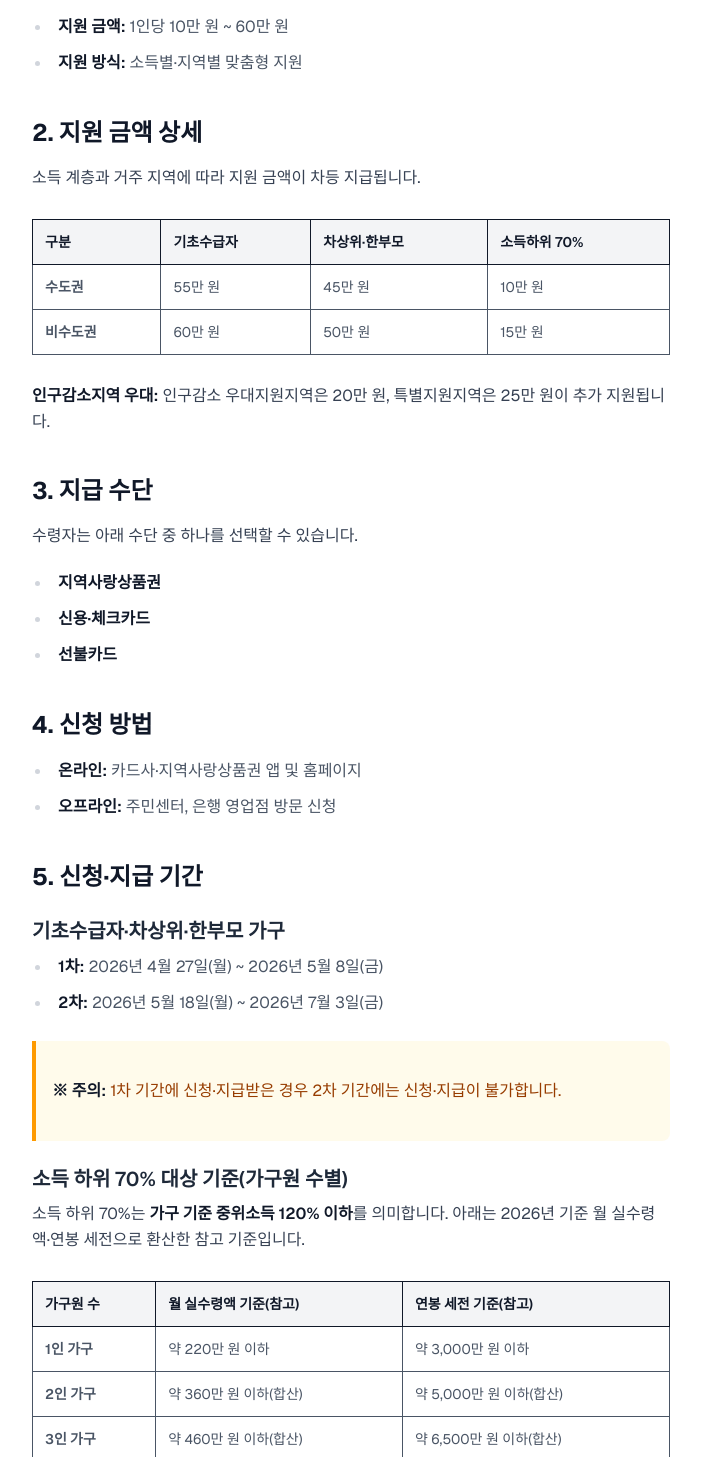
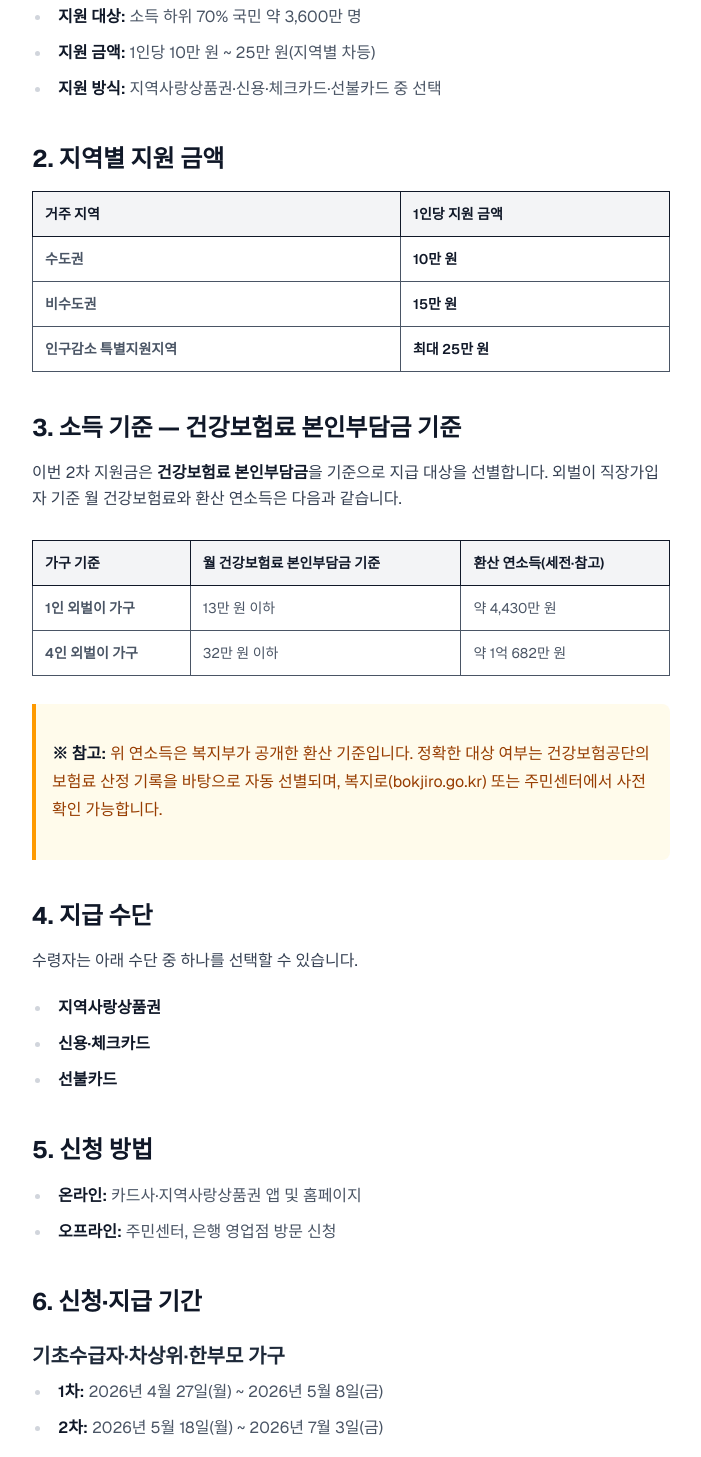
Before and after one commit to j-up/lifefit, a Next.js app: page /posts/2026-goyuga-pihae-support in a window 1280 px wide. Shown: the part 893-2350 px from the top of the page, without its empty margins (289-990 px from the left). Built offline with nearby package versions, Linux system fonts and the light colour scheme.

Commit message:
fix: update goyuga support post with correct amounts and NHIS income criteria

```diff
--- a/app/data/posts-rich-3.ts
+++ b/app/data/posts-rich-3.ts
@@ -1058,48 +1058,71 @@ export const postsPart3: Post[] = [
     readTime: "5분",
     content: `
       <p class="text-gray-700 leading-relaxed my-4">
-        <strong>고유가(고환율·유가·고물가)</strong>로 인한 서민층의 삼중고를 완화하기 위해 정부가 <strong>고유가 피해지원금</strong>을 지급합니다. 소득 하위 70% 국민을 대상으로 1인당 최대 60만 원까지 지원되며, 지역사랑상품권·신용·체크카드·선불카드 중 선택하여 받을 수 있습니다. 이번 글에서는 신청 자격, 지원 금액, 신청 기간과 방법을 상세히 정리해 드립니다.
+        20일 행정안전부에 따른 정부는 <strong>소득 하위 70% 국민 약 3,600만 명</strong>을 대상으로 <strong>1인당 10만 원~25만 원</strong>의 고유가 피해지원금을 지급하고 있습니다. 수도권은 10만 원, 비수도권은 15만 원, 인구감소 특별지원지역은 최대 25만 원까지 받을 수 있습니다. 지역사랑상품권·신용·체크카드·선불카드 중 선택하여 받을 수 있으며, 이번 글에서는 정확한 지원 금액과 소득 기준, 신청 기간과 방법을 상세히 정리해 드립니다.
       </p>
 
       <h2 class="text-2xl font-bold text-gray-900 mt-10 mb-4">1. 지원 개요</h2>
       <ul class="list-disc pl-5 space-y-2 my-4">
         <li><strong>추진 배경:</strong> 고유가·고환율·고물가로 인한 서민층의 삼중고 완화</li>
-        <li><strong>지원 대상:</strong> 소득 하위 70% 국민(기초수급자·차상위·한부모 포함)</li>
-        <li><strong>지원 금액:</strong> 1인당 10만 원 ~ 60만 원</li>
-        <li><strong>지원 방식:</strong> 소득별·지역별 맞춤형 지원</li>
+        <li><strong>지원 대상:</strong> 소득 하위 70% 국민 약 3,600만 명</li>
+        <li><strong>지원 금액:</strong> 1인당 10만 원 ~ 25만 원(지역별 차등)</li>
+        <li><strong>지원 방식:</strong> 지역사랑상품권·신용·체크카드·선불카드 중 선택</li>
       </ul>
 
-      <h2 class="text-2xl font-bold text-gray-900 mt-10 mb-4">2. 지원 금액 상세</h2>
-      <p class="text-gray-700 leading-relaxed my-4">소득 계층과 거주 지역에 따라 지원 금액이 차등 지급됩니다.</p>
+      <h2 class="text-2xl font-bold text-gray-900 mt-10 mb-4">2. 지역별 지원 금액</h2>
       <table class="min-w-full border-collapse border border-gray-300 text-sm my-6">
         <thead>
           <tr class="bg-gray-100">
-            <th class="p-3 border text-left">구분</th>
-            <th class="p-3 border text-left">기초수급자</th>
-            <th class="p-3 border text-left">차상위·한부모</th>
-            <th class="p-3 border text-left">소득하위 70%</th>
+            <th class="p-3 border text-left">거주 지역</th>
+            <th class="p-3 border text-left">1인당 지원 금액</th>
           </tr>
         </thead>
         <tbody>
           <tr>
             <td class="p-3 border font-semibold">수도권</td>
-            <td class="p-3 border">55만 원</td>
-            <td class="p-3 border">45만 원</td>
-            <td class="p-3 border">10만 원</td>
+            <td class="p-3 border"><strong>10만 원</strong></td>
           </tr>
           <tr>
             <td class="p-3 border font-semibold">비수도권</td>
-            <td class="p-3 border">60만 원</td>
-            <td class="p-3 border">50만 원</td>
-            <td class="p-3 border">15만 원</td>
+            <td class="p-3 border"><strong>15만 원</strong></td>
+          </tr>
+          <tr>
+            <td class="p-3 border font-semibold">인구감소 특별지원지역</td>
+            <td class="p-3 border"><strong>최대 25만 원</strong></td>
           </tr>
         </tbody>
       </table>
+
+      <h2 class="text-2xl font-bold text-gray-900 mt-10 mb-4">3. 소득 기준 — 건강보험료 본인부담금 기준</h2>
       <p class="text-gray-700 leading-relaxed my-4">
-        <strong>인구감소지역 우대:</strong> 인구감소 우대지원지역은 20만 원, 특별지원지역은 25만 원이 추가 지원됩니다.
+        이번 2차 지원금은 <strong>건강보험료 본인부담금</strong>을 기준으로 지급 대상을 선별합니다. 외벌이 직장가입자 기준 월 건강보험료와 환산 연소득은 다음과 같습니다.
       </p>
+      <table class="min-w-full border-collapse border border-gray-300 text-sm my-6">
+        <thead>
+          <tr class="bg-gray-100">
+            <th class="p-3 border text-left">가구 기준</th>
+            <th class="p-3 border text-left">월 건강보험료 본인부담금 기준</th>
+            <th class="p-3 border text-left">환산 연소득(세전·참고)</th>
+          </tr>
+        </thead>
+        <tbody>
+          <tr>
+            <td class="p-3 border font-semibold">1인 외벌이 가구</td>
+            <td class="p-3 border">13만 원 이하</td>
+            <td class="p-3 border">약 4,430만 원</td>
+          </tr>
+          <tr>
+            <td class="p-3 border font-semibold">4인 외벌이 가구</td>
+            <td class="p-3 border">32만 원 이하</td>
+            <td class="p-3 border">약 1억 682만 원</td>
+          </tr>
+        </tbody>
+      </table>
+      <div class="bg-amber-50 border-l-4 border-amber-500 p-4 my-6 rounded-r-lg">
+        <p class="text-amber-800"><strong>※ 참고:</strong> 위 연소득은 복지부가 공개한 환산 기준입니다. 정확한 대상 여부는 건강보험공단의 보험료 산정 기록을 바탕으로 자동 선별되며, 복지로(bokjiro.go.kr) 또는 주민센터에서 사전 확인 가능합니다.</p>
+      </div>
 
-      <h2 class="text-2xl font-bold text-gray-900 mt-10 mb-4">3. 지급 수단</h2>
+      <h2 class="text-2xl font-bold text-gray-900 mt-10 mb-4">4. 지급 수단</h2>
       <p class="text-gray-700 leading-relaxed my-4">수령자는 아래 수단 중 하나를 선택할 수 있습니다.</p>
       <ul class="list-disc pl-5 space-y-2 my-4">
         <li><strong>지역사랑상품권</strong></li>
@@ -1107,13 +1130,13 @@ export const postsPart3: Post[] = [
         <li><strong>선불카드</strong></li>
       </ul>
 
-      <h2 class="text-2xl font-bold text-gray-900 mt-10 mb-4">4. 신청 방법</h2>
+      <h2 class="text-2xl font-bold text-gray-900 mt-10 mb-4">5. 신청 방법</h2>
       <ul class="list-disc pl-5 space-y-2 my-4">
         <li><strong>온라인:</strong> 카드사·지역사랑상품권 앱 및 홈페이지</li>
         <li><strong>오프라인:</strong> 주민센터, 은행 영업점 방문 신청</li>
       </ul>
 
-      <h2 class="text-2xl font-bold text-gray-900 mt-10 mb-4">5. 신청·지급 기간</h2>
+      <h2 class="text-2xl font-bold text-gray-900 mt-10 mb-4">6. 신청·지급 기간</h2>
       <h3 class="text-xl font-semibold text-gray-800 mt-6 mb-2">기초수급자·차상위·한부모 가구</h3>
       <ul class="list-disc pl-5 space-y-2 my-4">
         <li><strong>1차:</strong> 2026년 4월 27일(월) ~ 2026년 5월 8일(금)</li>
@@ -1123,49 +1146,12 @@ export const postsPart3: Post[] = [
         <p class="text-amber-800"><strong>※ 주의:</strong> 1차 기간에 신청·지급받은 경우 2차 기간에는 신청·지급이 불가합니다.</p>
       </div>
 
-      <h3 class="text-xl font-semibold text-gray-800 mt-6 mb-2">소득 하위 70% 대상 기준(가구원 수별)</h3>
-      <p class="text-gray-700 leading-relaxed my-4">
-        소득 하위 70%는 <strong>가구 기준 중위소득 120% 이하</strong>를 의미합니다. 아래는 2026년 기준 월 실수령액·연봉 세전으로 환산한 참고 기준입니다.
-      </p>
-      <table class="min-w-full border-collapse border border-gray-300 text-sm my-6">
-        <thead>
-          <tr class="bg-gray-100">
-            <th class="p-3 border text-left">가구원 수</th>
-            <th class="p-3 border text-left">월 실수령액 기준(참고)</th>
-            <th class="p-3 border text-left">연봉 세전 기준(참고)</th>
-          </tr>
-        </thead>
-        <tbody>
-          <tr>
-            <td class="p-3 border font-semibold">1인 가구</td>
-            <td class="p-3 border">약 220만 원 이하</td>
-            <td class="p-3 border">약 3,000만 원 이하</td>
-          </tr>
-          <tr>
-            <td class="p-3 border font-semibold">2인 가구</td>
-            <td class="p-3 border">약 360만 원 이하(합산)</td>
-            <td class="p-3 border">약 5,000만 원 이하(합산)</td>
-          </tr>
-          <tr>
-            <td class="p-3 border font-semibold">3인 가구</td>
-            <td class="p-3 border">약 460만 원 이하(합산)</td>
-            <td class="p-3 border">약 6,500만 원 이하(합산)</td>
-          </tr>
-          <tr>
-            <td class="p-3 border font-semibold">4인 가구</td>
-            <td class="p-3 border">약 550만 원 이하(합산)</td>
-            <td class="p-3 border">약 7,800만 원 이하(합산)</td>
-          </tr>
-        </tbody>
-      </table>
-      <div class="bg-amber-50 border-l-4 border-amber-500 p-4 my-6 rounded-r-lg">
-        <p class="text-amber-800"><strong>※ 참고:</strong> 위 금액은 중위소득 120%를 월 실수령액·연봉 세전으로 환산한 <strong>참고치</strong>입니다. 정확한 대상 여부는 신청 시 소득·가구원 수를 바탕으로 자동 산정되며, 복지로(bokjiro.go.kr) 또는 주민센터에서 사전 확인 가능합니다.</p>
-      </div>
+      <h3 class="text-xl font-semibold text-gray-800 mt-6 mb-2">소득 하위 70% (국민의 70%)</h3>
       <ul class="list-disc pl-5 space-y-2 my-4">
         <li><strong>2차 신청 기간:</strong> 2026년 5월 18일(월) ~ 2026년 7월 3일(금)</li>
       </ul>
 
-      <h2 class="text-2xl font-bold text-gray-900 mt-10 mb-4">6. 사용 기한 및 범위</h2>
+      <h2 class="text-2xl font-bold text-gray-900 mt-10 mb-4">7. 사용 기한 및 범위</h2>
       <ul class="list-disc pl-5 space-y-2 my-4">
         <li><strong>사용 기한:</strong> 2026년 8월 31일(월)까지 ※ 1·2차 동일</li>
         <li><strong>사용 지역:</strong> 신청자 본인의 주소지(특·광역시 및 시·군)</li>
@@ -1177,10 +1163,10 @@ export const postsPart3: Post[] = [
         </li>
       </ul>
 
-      <h2 class="text-2xl font-bold text-gray-900 mt-10 mb-4">7. 문의처</h2>
+      <h2 class="text-2xl font-bold text-gray-900 mt-10 mb-4">8. 문의처</h2>
       <p class="text-gray-700 leading-relaxed my-4">
         고유가 피해지원금 관련 문의는 <strong>고유가 피해지원금 전담 콜센터 1670-2626</strong>으로 연락하시기 바랍니다.
       </p>
     `,
-  },
+  },,
 ];
```
